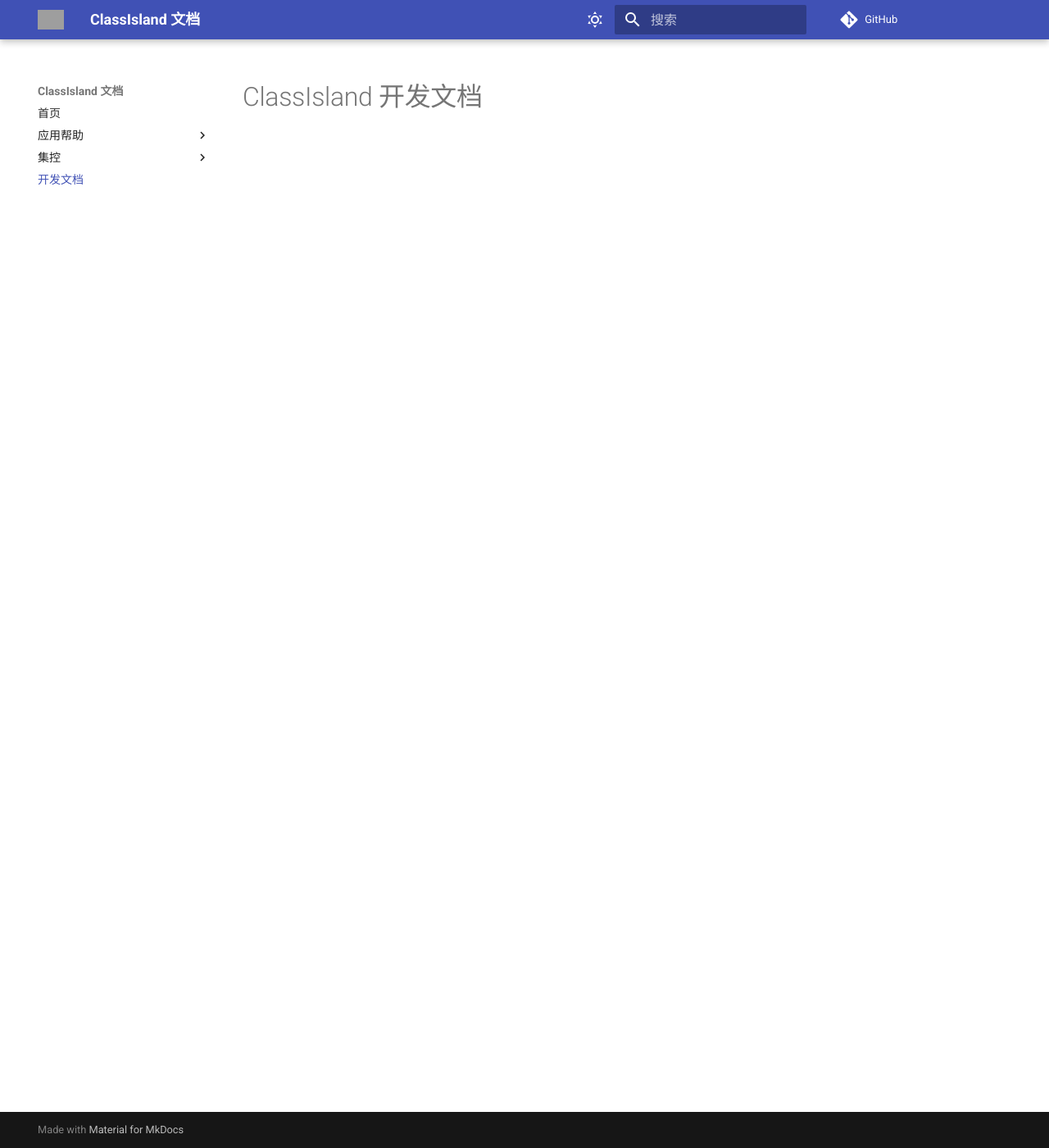
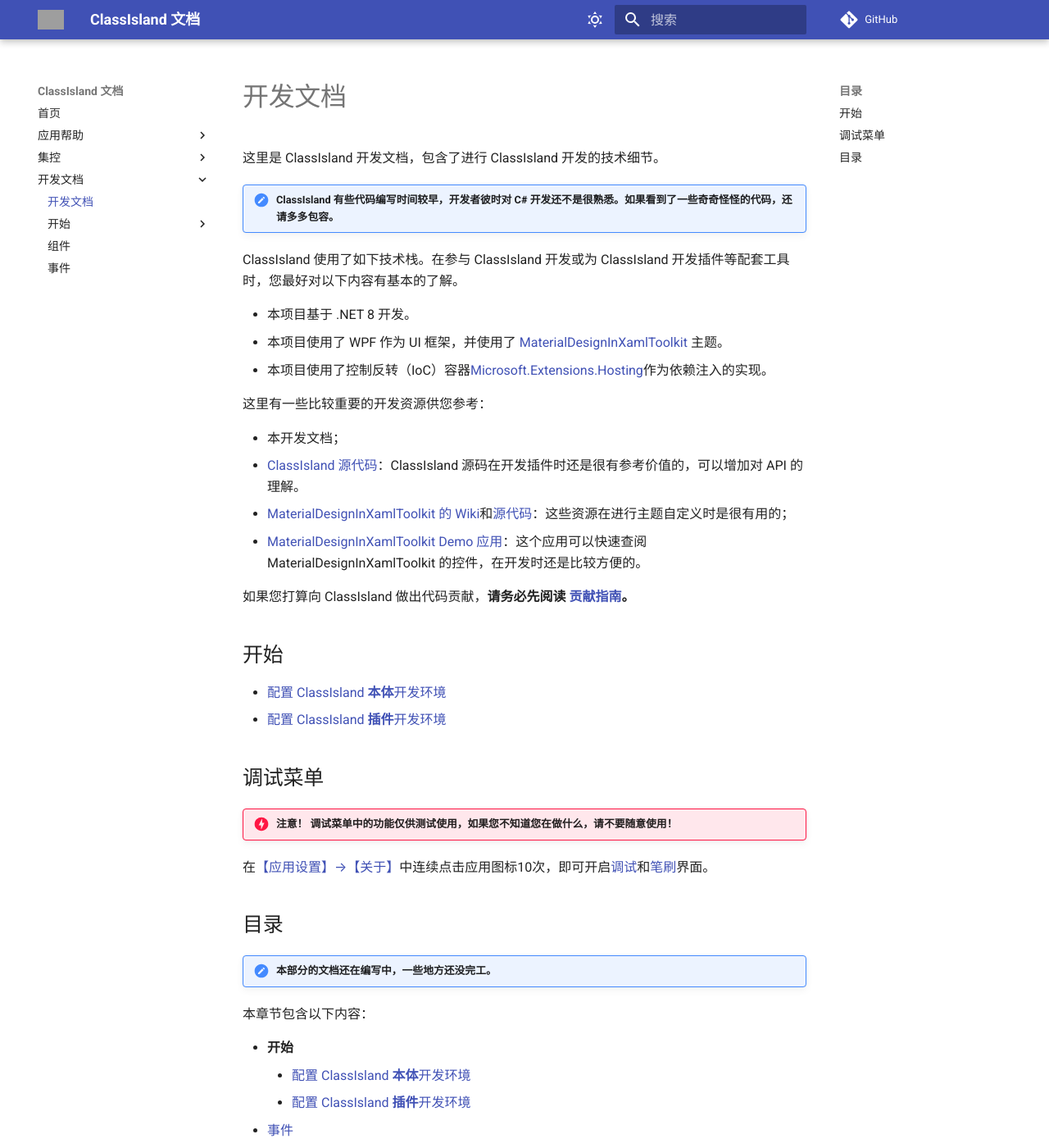
Before and after one commit to ClassIsland/classisland-docs, an MkDocs documentation site: the page built from docs/dev/index.md, in a window 1280 px wide and 1400 px high. Shown: the whole window at 82% size. Built offline with MkDocs 1.6.1 and Material for MkDocs 9.7.7, drawn with Linux system fonts in a browser that asks for light colours; comment, search, counter and statistics services are not loaded; some of the changed text lies outside the part shown; grey boxes are pictures that could not be loaded.

Commit message:
doc: 开发文档

```diff
--- a/docs/dev/index.md
+++ b/docs/dev/index.md
@@ -1 +1,52 @@
-# ClassIsland 开发文档
+# 开发文档
+
+这里是 ClassIsland 开发文档，包含了进行 ClassIsland 开发的技术细节。
+
+!!! note "ClassIsland 有些代码编写时间较早，开发者彼时对 C# 开发还不是很熟悉。如果看到了一些奇奇怪怪的代码，还请多多包容。"
+
+ClassIsland 使用了如下技术栈。在参与 ClassIsland 开发或为 ClassIsland 开发插件等配套工具时，您最好对以下内容有基本的了解。
+
+- 本项目基于 .NET 8 开发。
+- 本项目使用了 WPF 作为 UI 框架，并使用了 [MaterialDesignInXamlToolkit](https://github.com/MaterialDesignInXAML/MaterialDesignInXamlToolkit) 主题。
+- 本项目使用了控制反转（IoC）容器[Microsoft.Extensions.Hosting](https://learn.microsoft.com/zh-cn/dotnet/core/extensions/generic-host)作为依赖注入的实现。
+
+这里有一些比较重要的开发资源供您参考：
+
+- 本开发文档；
+- [ClassIsland 源代码](https://github.com/ClassIsland/ClassIsland)：ClassIsland 源码在开发插件时还是很有参考价值的，可以增加对 API 的理解。
+- [MaterialDesignInXamlToolkit 的 Wiki](https://github.com/MaterialDesignInXAML/MaterialDesignInXamlToolkit/wiki)和[源代码](https://github.com/MaterialDesignInXAML/MaterialDesignInXamlToolkit/)：这些资源在进行主题自定义时是很有用的；
+- [MaterialDesignInXamlToolkit Demo 应用](https://github.com/MaterialDesignInXAML/MaterialDesignInXamlToolkit/releases/download/v4.8.0/DemoApp.zip)：这个应用可以快速查阅 MaterialDesignInXamlToolkit 的控件，在开发时还是比较方便的。
+
+如果您打算向 ClassIsland 做出代码贡献，**请务必先阅读 [贡献指南](https://github.com/ClassIsland/ClassIsland/blob/master/CONTRIBUTING.md)。**
+
+<a id="get-started"></a>
+## 开始
+
+- [配置 ClassIsland **本体**开发环境](./get-started/devlopment.md)
+- [配置 ClassIsland **插件**开发环境](./get-started/devlopment-plugins.md)
+
+<a id="debug-menu"></a>
+## 调试菜单
+
+!!! danger "**注意！** 调试菜单中的功能仅供测试使用，如果您不知道您在做什么，请不要随意使用！"
+
+在[【应用设置】→【关于】](classisland://app/settings/about)中连续点击应用图标10次，即可开启[调试](classisland://app/settings/debug)和[笔刷](classisland://app/settings/debug_brushes)界面。
+
+## 目录
+
+!!! note "本部分的文档还在编写中，一些地方还没完工。"
+
+本章节包含以下内容：
+
+- **开始**
+    - [配置 ClassIsland **本体**开发环境](./get-started/devlopment.md)
+    - [配置 ClassIsland **插件**开发环境](./get-started/devlopment-plugins.md)
+- [事件](events.md)
+- Url 导航
+- 内置控件
+- [组件](components.md)
+- 提醒
+- 扩展菜单
+- 设置页面
+- 档案附加设置
+- 参考文档
--- a/mkdocs.yml
+++ b/mkdocs.yml
@@ -70,4 +70,10 @@
     - management/configure.md
     - management/policy.md
     - management/tutorial-create-management-config.md
-  - 开发文档: dev/index.md
+  - 开发文档:
+    - dev/index.md
+    - 开始:
+      - dev/get-started/devlopment.md
+      - dev/get-started/devlopment-plugins.md
+    - dev/components.md
+    - dev/events.md
```
Also changed, not shown: docs/dev/components.md (added, +141 -0 lines), docs/dev/events.md (added, +107 -0 lines), docs/dev/get-started/devlopment-plugins.md (added, +15 -0 lines), docs/dev/get-started/devlopment.md (added, +47 -0 lines).
